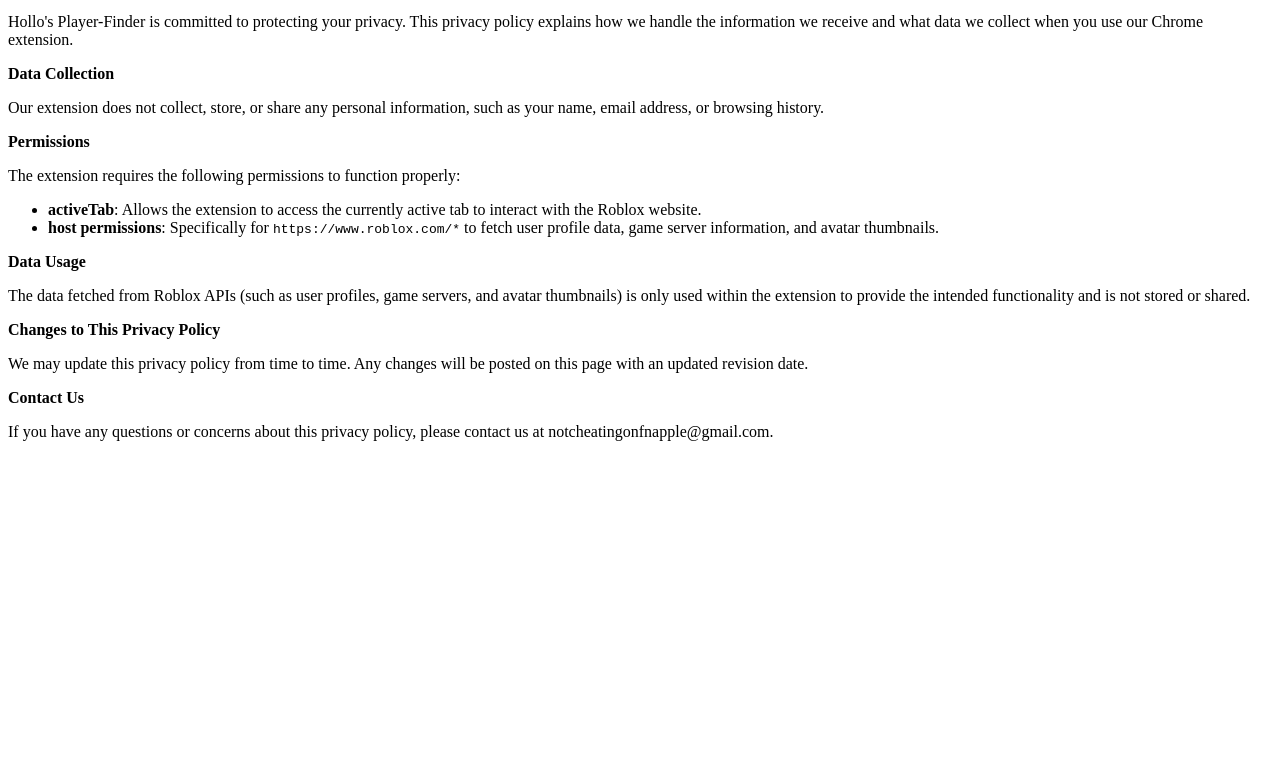
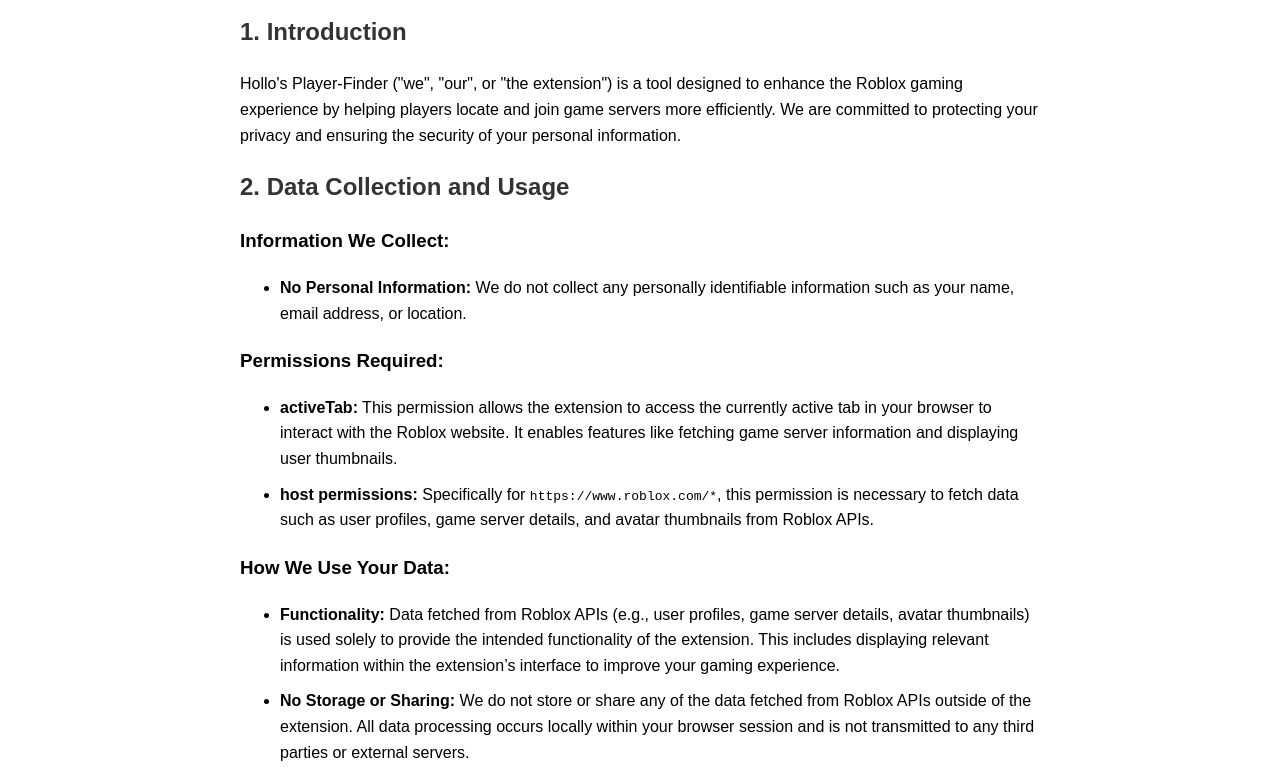
Before and after one commit to Hollowen-rocks/hollo-player-finder-privacy-policy, a plain HTML site: page index.html in a window 1280 px wide. Shown: the part 101-883 px from the top of the page. Before the commit the page ends 800 px from the top, so only its background shows below. Drawn offline with Linux system fonts and the light colour scheme.

Commit message:
Update index.html More detail
ReUpdated for more detail and explanation

```diff
--- a/index.html
+++ b/index.html
@@ -4,24 +4,57 @@
     <meta charset="UTF-8">
     <meta name="viewport" content="width=device-width, initial-scale=1.0">
     <title>Privacy Policy for Hollo's Player-Finder</title>
+    <style>
+        body {
+            font-family: Arial, sans-serif;
+            line-height: 1.6;
+            max-width: 800px;
+            margin: 0 auto;
+            padding: 20px;
+        }
+        h1, h2 {
+            color: #333;
+        }
+        ul {
+            margin-bottom: 20px;
+        }
+        li {
+            margin-bottom: 10px;
+        }
+    </style>
 </head>
 <body>
     <h1>Privacy Policy for Hollo's Player-Finder</h1>
-    <p><strong>Introduction</strong></p>
-    <p>Hollo's Player-Finder is committed to protecting your privacy. This privacy policy explains how we handle the information we receive and what data we collect when you use our Chrome extension.</p>
-    <p><strong>Data Collection</strong></p>
-    <p>Our extension does not collect, store, or share any personal information, such as your name, email address, or browsing history.</p>
-    <p><strong>Permissions</strong></p>
-    <p>The extension requires the following permissions to function properly:</p>
+
+    <h2>1. Introduction</h2>
+    <p>Hollo's Player-Finder ("we", "our", or "the extension") is a tool designed to enhance the Roblox gaming experience by helping players locate and join game servers more efficiently. We are committed to protecting your privacy and ensuring the security of your personal information.</p>
+
+    <h2>2. Data Collection and Usage</h2>
+
+    <h3>Information We Collect:</h3>
     <ul>
-        <li><strong>activeTab</strong>: Allows the extension to access the currently active tab to interact with the Roblox website.</li>
-        <li><strong>host permissions</strong>: Specifically for <code>https://www.roblox.com/*</code> to fetch user profile data, game server information, and avatar thumbnails.</li>
+        <li><strong>No Personal Information:</strong> We do not collect any personally identifiable information such as your name, email address, or location.</li>
     </ul>
-    <p><strong>Data Usage</strong></p>
-    <p>The data fetched from Roblox APIs (such as user profiles, game servers, and avatar thumbnails) is only used within the extension to provide the intended functionality and is not stored or shared.</p>
-    <p><strong>Changes to This Privacy Policy</strong></p>
-    <p>We may update this privacy policy from time to time. Any changes will be posted on this page with an updated revision date.</p>
-    <p><strong>Contact Us</strong></p>
-    <p>If you have any questions or concerns about this privacy policy, please contact us at notcheatingonfnapple@gmail.com.</p>
+
+    <h3>Permissions Required:</h3>
+    <ul>
+        <li><strong>activeTab:</strong> This permission allows the extension to access the currently active tab in your browser to interact with the Roblox website. It enables features like fetching game server information and displaying user thumbnails.</li>
+        <li><strong>host permissions:</strong> Specifically for <code>https://www.roblox.com/*</code>, this permission is necessary to fetch data such as user profiles, game server details, and avatar thumbnails from Roblox APIs.</li>
+    </ul>
+
+    <h3>How We Use Your Data:</h3>
+    <ul>
+        <li><strong>Functionality:</strong> Data fetched from Roblox APIs (e.g., user profiles, game server details, avatar thumbnails) is used solely to provide the intended functionality of the extension. This includes displaying relevant information within the extension’s interface to improve your gaming experience.</li>
+        <li><strong>No Storage or Sharing:</strong> We do not store or share any of the data fetched from Roblox APIs outside of the extension. All data processing occurs locally within your browser session and is not transmitted to any third parties or external servers.</li>
+    </ul>
+
+    <h2>3. Changes to This Privacy Policy</h2>
+    <p>We may update this privacy policy periodically to reflect changes in our practices and the features of Hollo's Player-Finder. Any updates will be posted on this page with a revised "Last Updated" date.</p>
+
+    <h2>4. Contact Us</h2>
+    <p>If you have any questions, concerns, or feedback regarding this privacy policy or the practices of Hollo's Player-Finder, please contact us at notcheatingonfnapple@gmail.com.</p>
+
+    <script>
+    </script>
 </body>
 </html>
```
